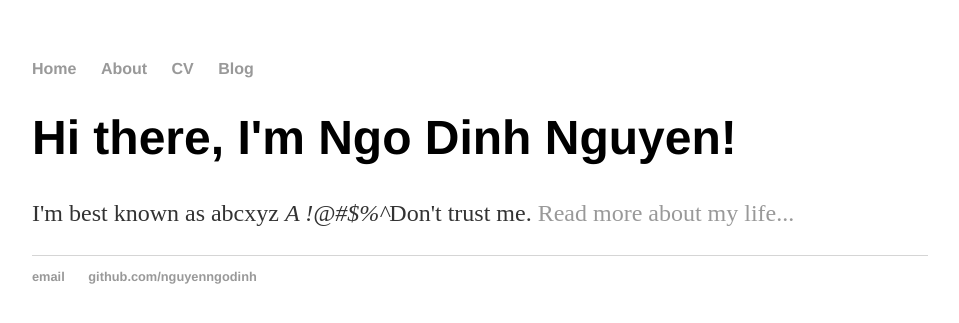
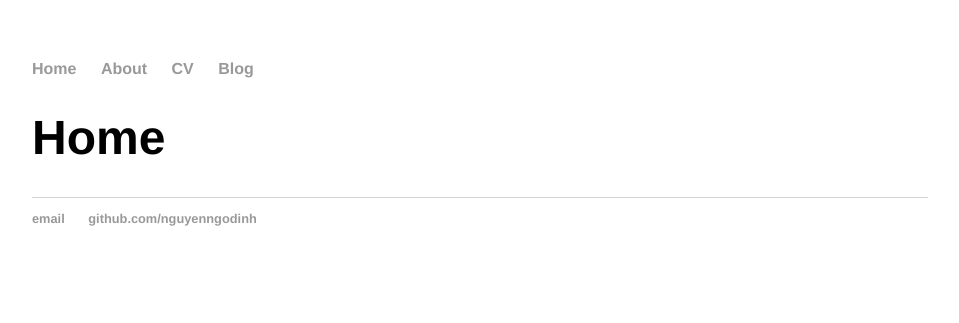
Before and after one commit to nguyenngodinh/nguyenngodinh.github.io, a Jekyll site: the page built from index.html, in a window 1280 px wide. Shown: the top 323 px of the page, without its empty margins (160-1119 px from the left). Built offline with Jekyll 4.4.1, drawn with Linux system fonts in a browser that asks for light colours.

Commit message:
temporary reset

```diff
--- a/index.html
+++ b/index.html
@@ -1,8 +1,5 @@
 ---
 layout: default
-title: Nguyen Ngo Dinh
+title: Home
 ---
-<div class="blurb">
-	<h1>Hi there, I'm Ngo Dinh Nguyen!</h1>
-	<p>I'm best known as abcxyz <em>A !@#$%^</em>Don't trust me. <a href="/about">Read more about my life...</a></p>
-</div><!-- /.blurb -->
+<h1>{{ page.title }}</h1>
```
